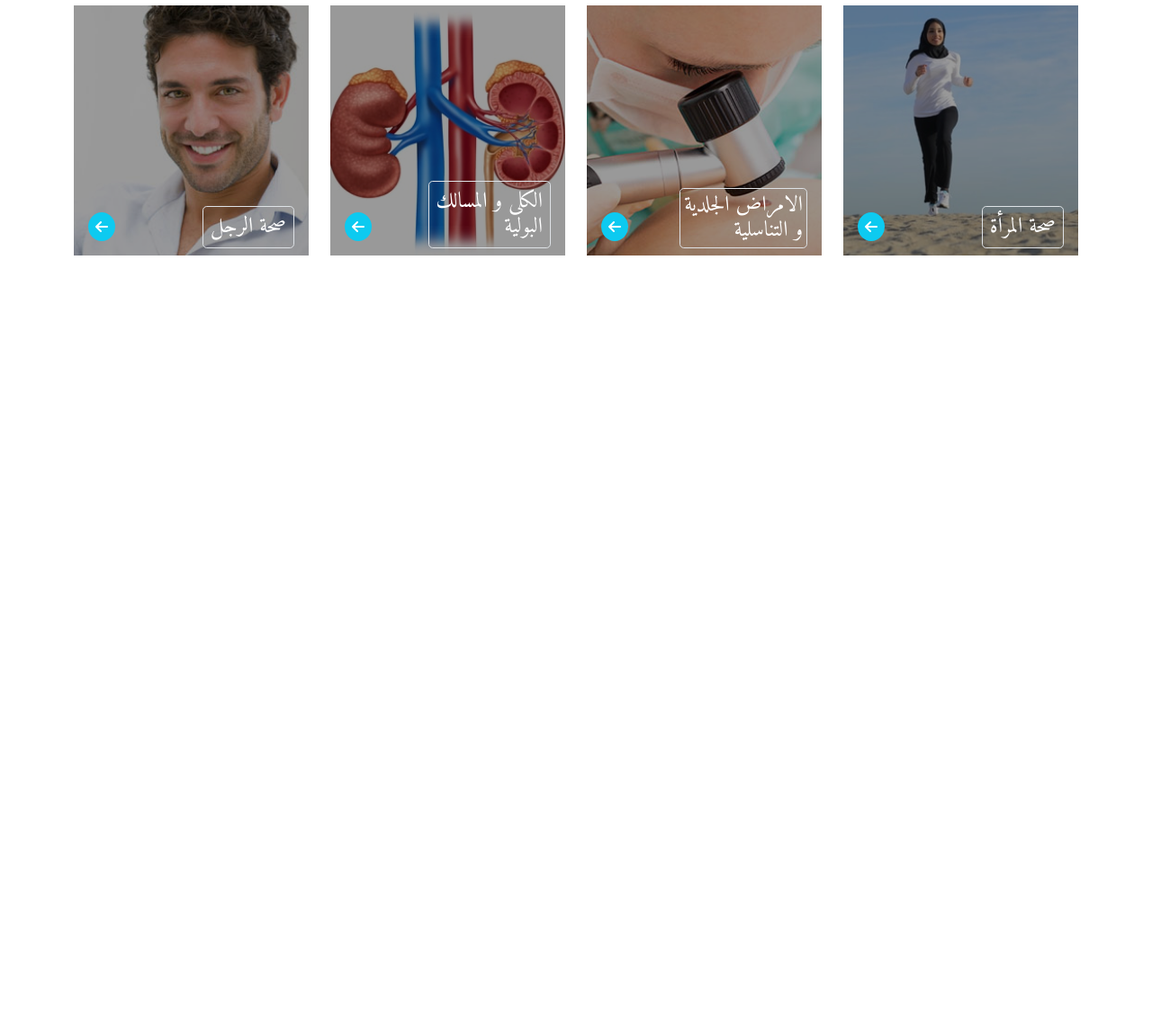
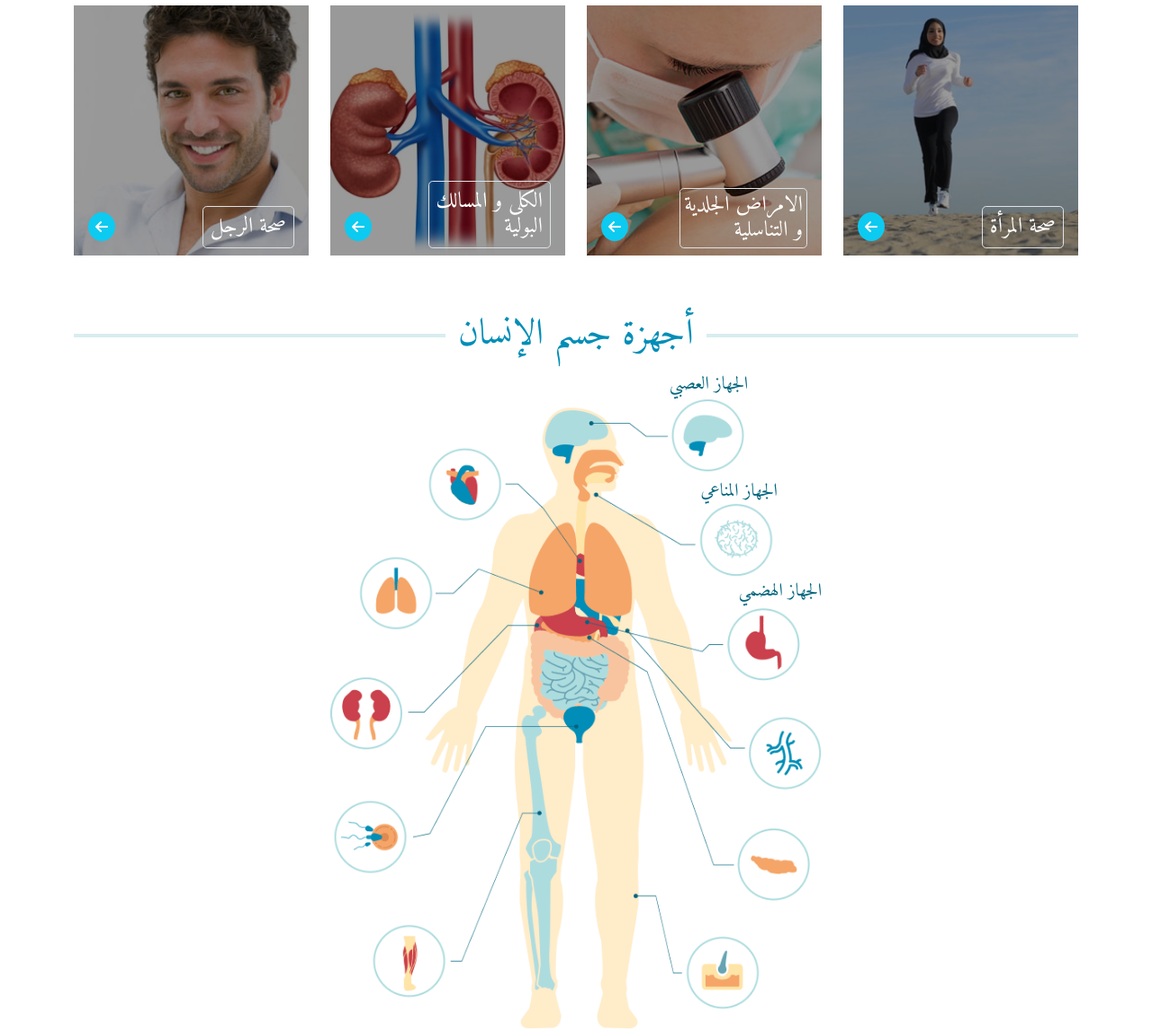
Before and after one commit to hagerMhmd/Webteb, a plain HTML site: page sugery.html in a window 1280 px wide. Shown: the part 1035-2181 px from the top of the page at 90% size. Before the commit the page ends 1335 px from the top, so only its background shows below. Drawn offline with nearby package versions, Linux system fonts and the light colour scheme.

Commit message:
human body

```diff
--- a/css/style.css
+++ b/css/style.css
@@ -88,23 +88,42 @@ body {
 .surgey-layer:hover {
 	background-color: rgba(0, 0, 0, .5);
 }
+.position{
+	position: absolute;
+    height: 10%;
+	font-size: 1.25rem;
+	color: #00667e;
+}
 .nervous-system {
-	position: absolute;
 	top: -4.5%;
 	right: 15%;
-    height: 100%;
 }
-.nervous-system::after{
+/* .nervous-system::after{
     content: '';
     border: 3px solid #008eb7;
     border-radius: 50%;
-    width: 79px;
-    height: 79px;
+    width: 80px;
+    height: 80px;
     position: absolute;
     top: 4.5%;
-    right: 9.5% !important;
+    right: 8% !important;
     opacity:0;
+	transition: opacity 0.2s;
 }
-.nervous-system:hover .nervous-system::after{
+.nervous-system:hover.nervous-system::after{
     opacity: 1;
+} */
+.immune-system{
+	top: 12.5%;
+	right: 9%;
 }
+.gastrointestinal-tract{
+	top: 28.5%;
+	left: 80%;
+	width: 20%;
+}
+@media screen and (max-width: 992px) {
+	.position{
+		font-size: 0.85rem;
+	}
+}
--- a/sugery.html
+++ b/sugery.html
@@ -205,7 +205,34 @@
         </div>
     </div>
 
-
+    <div class="container my-5">
+        <div class="title mb-4">
+            <h1 class="text-center">أجهزة جسم الإنسان </h1>
+        </div>
+        <div class="row justify-content-center mt-5">
+            <div class="col-md-6">
+                <div class="body position-relative">
+                    <img src="imgs/body3.png" class="w-100" alt="">
+                    <ul class="list-unstyled">
+                        <li><a href="" id="nervousSystem" class="text-dark">
+                                <span class="nervous-system position">الجهاز العصبي</span>
+                            </a>
+                        </li>
+                        <li>
+                            <a href="" id="immuneSystem" class="text-dark">
+                                <span class="immune-system position">الجهاز المناعي</span>
+                            </a>
+                        </li>
+                        <li>
+                            <a href="" id="gastrointestinalTract" class="text-dark">
+                                <span class="gastrointestinal-tract position">الجهاز الهضمي</span>
+                            </a>
+                        </li>
+                    </ul>
+                </div>
+            </div>
+        </div>
+    </div>
     <!-- --------------------------- SUGERY END ------------------- -->
 
 
```
